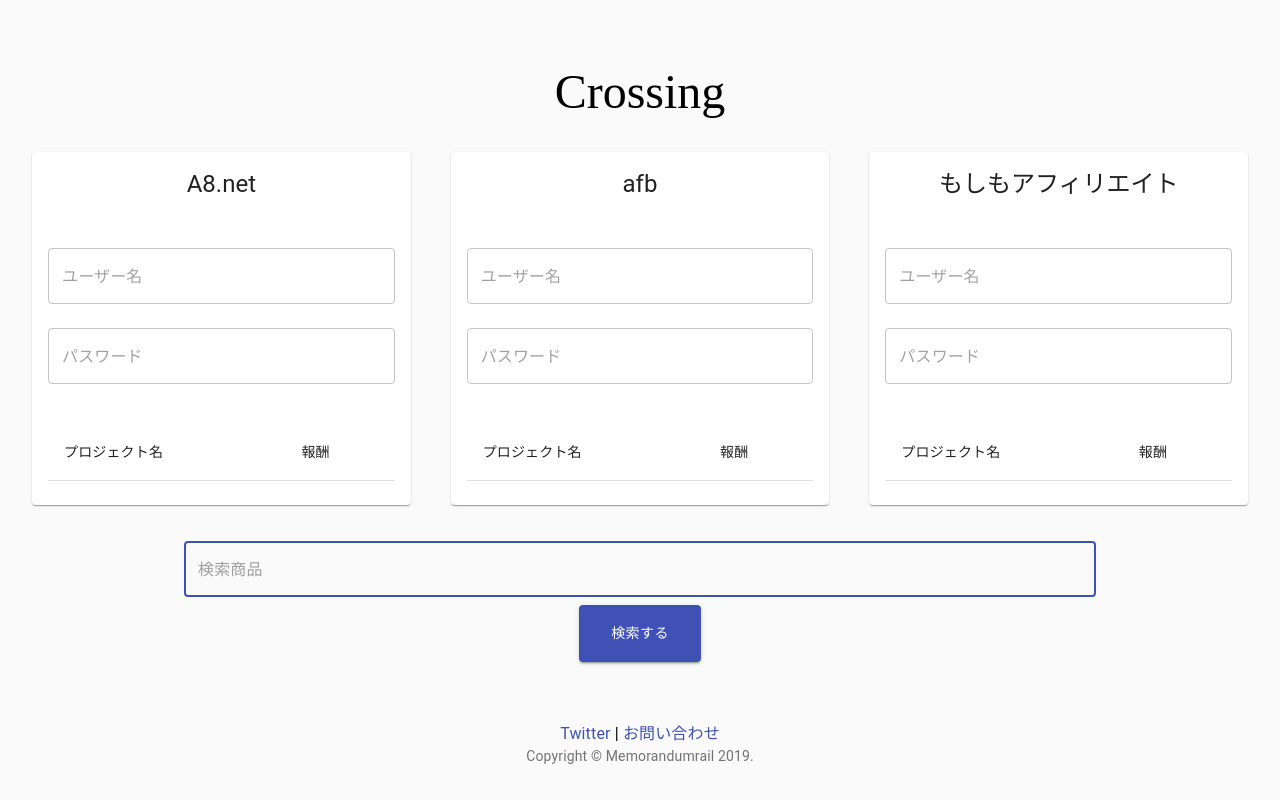
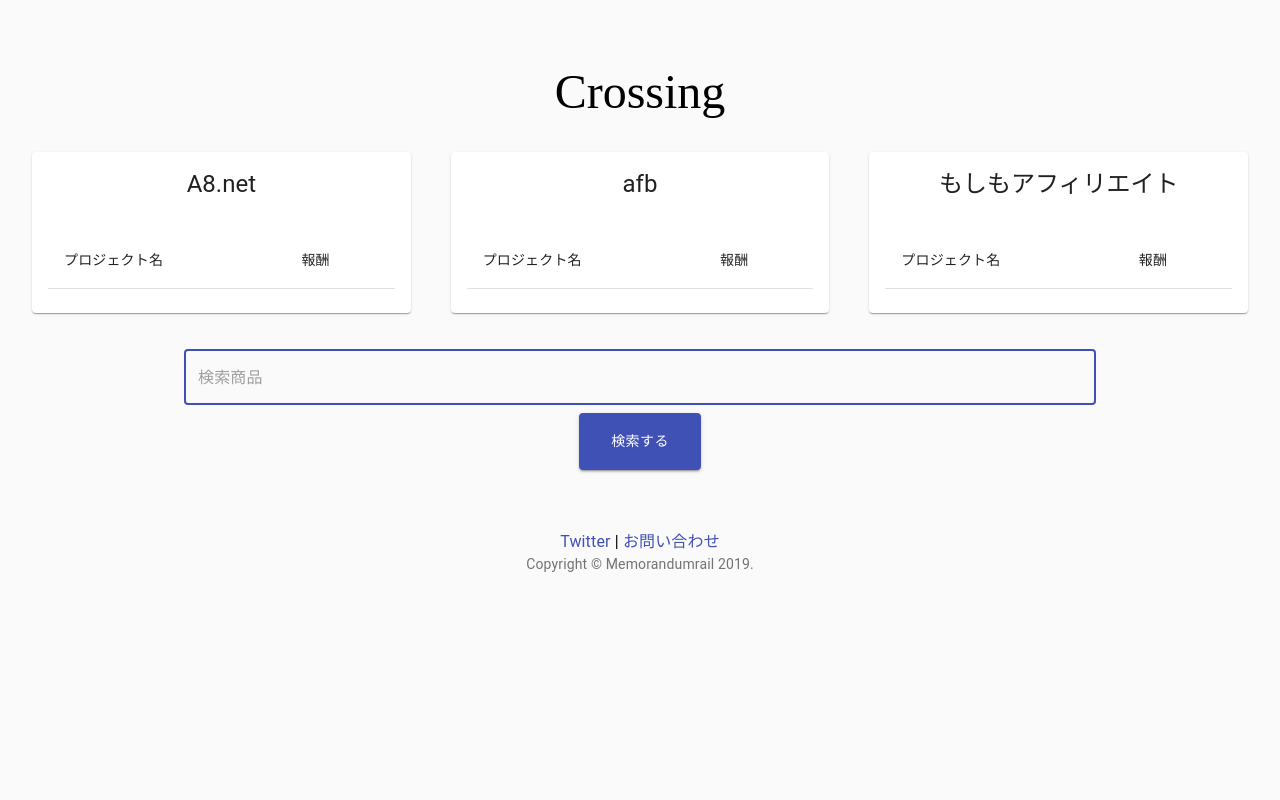
Before and after one commit to kawasaki-t0325/crossing, a React (Create React App) app: page / in a window 1280 px wide. Built offline with nearby package versions, Linux system fonts and the light colour scheme.

Commit message:
検索用のemailとpasswordを環境変数で持つように修正

```diff
--- a/src/App.js
+++ b/src/App.js
@@ -48,14 +48,6 @@
 function App() {
   const classes = useStyles();
   const [loadging, setLoading] = useState(true);
-  const [value, setValue] = useState({
-    usernameA8: '',
-    passwordA8: '',
-    usernameAfb: '',
-    passwordAfb: '',
-    usernameMoshimo: '',
-    passwordMoshimo: '',
-  });
   const [result, setResult] = useState({
     a8Result: {},
     afbResult: {},
@@ -69,24 +61,18 @@
       title: 'A8.net',
       usernameKey: 'usernameA8',
       passwordKey: 'passwordA8',
-      username: value.usernameA8,
-      passwordA8: value.passwordA8,
       result: result.a8Result,
     },
     {
       title: 'afb',
       usernameKey: 'usernameAfb',
       passwordKey: 'passwordAfb',
-      username: value.usernameAfb,
-      password: value.passwordAfb,
       result: result.afbResult,
     },
     {
       title: 'もしもアフィリエイト',
       usernameKey: 'usernameMoshimo',
       passwordKey: 'passwordMoshimo',
-      username: value.usernameMoshimo,
-      password: value.passwordMoshimo,
       result: result.moshimoResult,
     },
   ];
@@ -105,11 +91,10 @@
     // レスポンスが返ってくるまでloading状態にする
     setLoading(true);
 
-    const { usernameA8, usernameMoshimo, usernameAfb, passwordA8, passwordMoshimo, passwordAfb } = value;
     Promise.all([
-      httpRequest.httpRequest(SITE_IDS.A8, word, usernameA8, passwordA8),
-      httpRequest.httpRequest(SITE_IDS.AFB, word, usernameAfb, passwordAfb),
-      httpRequest.httpRequest(SITE_IDS.MOSHIMO, word, usernameMoshimo, passwordMoshimo),
+      httpRequest.httpRequest(SITE_IDS.A8, word),
+      httpRequest.httpRequest(SITE_IDS.AFB, word),
+      httpRequest.httpRequest(SITE_IDS.MOSHIMO, word),
     ]).then(result => {
       setResult({
         a8Result: result[0],
@@ -125,13 +110,6 @@
     return results.filter(result => result['code'] === RESPONSE_STATUS.SUCCESS).length === 0;
   };
 
-  const changeText = event => {
-    setValue({
-      ...value,
-      [event.target.name]: event.target.value
-    });
-  };
-
   return (
     <React.Fragment>
       {loadging && <Loading />}
@@ -145,8 +123,6 @@
               <AspInput
                 key={asp.title}
                 asp={asp}
-                value={value}
-                changeText={changeText}
               />
             </Grid>
           ))}
--- a/src/components/AspInput.js
+++ b/src/components/AspInput.js
@@ -10,7 +10,6 @@
   TableBody,
   TableCell,
   TableRow,
-  TextField,
   Typography,
 } from "@material-ui/core";
 import { RESPONSE_STATUS } from "../config";
@@ -26,7 +25,7 @@
 
 function AspInput(props) {
   const classes = useStyles();
-  const { asp, value, changeText } = props;
+  const { asp } = props;
 
   return (
     <Card>
@@ -34,27 +33,6 @@
         title={asp.title}
         titleTypographyProps={{ align: 'center' }}
       />
-      <CardContent>
-        <TextField
-          variant="outlined"
-          margin="normal"
-          fullWidth
-          placeholder="ユーザー名"
-          name={asp.usernameKey}
-          value={value.username}
-          onChange={changeText}
-        />
-        <TextField
-          type="password"
-          variant="outlined"
-          margin="normal"
-          fullWidth
-          placeholder="パスワード"
-          name={asp.passwordKey}
-          value={value.password}
-          onChange={changeText}
-        />
-      </CardContent>
       <CardContent className={classes.relative}>
         <Typography
           align="center"
--- a/src/modules/httpRequest.js
+++ b/src/modules/httpRequest.js
@@ -2,15 +2,13 @@
 import { RESPONSE_STATUS, MESSSGE, CODE } from '../config';
 
 class HttpRequest {
-  static httpRequest = async (siteId, word, username, password) => {
-    if (!siteId || !word || !username || !password) return {};
+  static httpRequest = async (siteId, word) => {
+    if (!siteId || !word) return {};
     try {
       const instance = axios.create({ timeout: 30000 });
       const result = await instance.post(`${process.env.REACT_APP_HOST}/searchItem`, {
         site: siteId,
         word: word,
-        username: username,
-        password: password,
       });
 
       return result.data;
```
